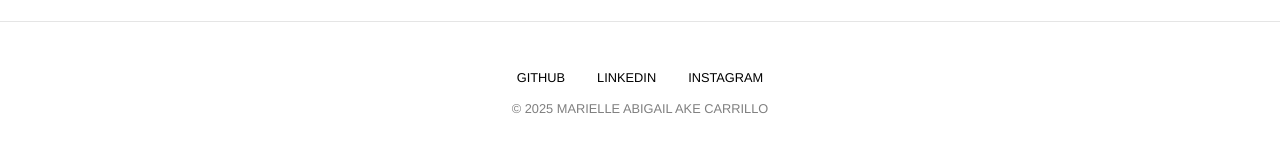
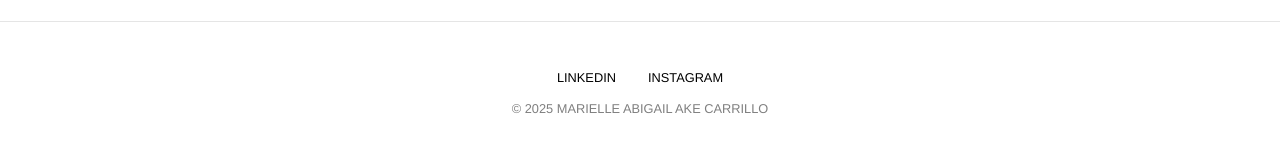
Before and after one commit to mmariellemm/Mi-Lookbook, a React (Vite) app: page / in a window 1280 px wide. Shown: the part 1910-2062 px from the top of the page. Built offline with nearby package versions, Linux system fonts and the light colour scheme.

Commit message:
Se puso como comentario el GitHub ya que por el momento no se usará

```diff
--- a/src/Components/Common/Footer.jsx
+++ b/src/Components/Common/Footer.jsx
@@ -15,7 +15,7 @@ const Footer = () => {
         }}>
             <div style={{ marginBottom: '1rem', display: 'flex', justifyContent: 'center', gap: '2rem' }}>
                 {/* Enlaces reales a tus redes */}
-                <a href="https://github.com/mmariellemm" target="_blank" style={{ color: 'inherit', textDecoration: 'none' }}>GITHUB</a>
+                {/*<a href="https://github.com/mmariellemm" target="_blank" style={{ color: 'inherit', textDecoration: 'none' }}>GITHUB</a>*/}
                 <a href="#" style={{ color: 'inherit', textDecoration: 'none' }}>LINKEDIN</a>
                 <a href="#" style={{ color: 'inherit', textDecoration: 'none' }}>INSTAGRAM</a>
             </div>
```
